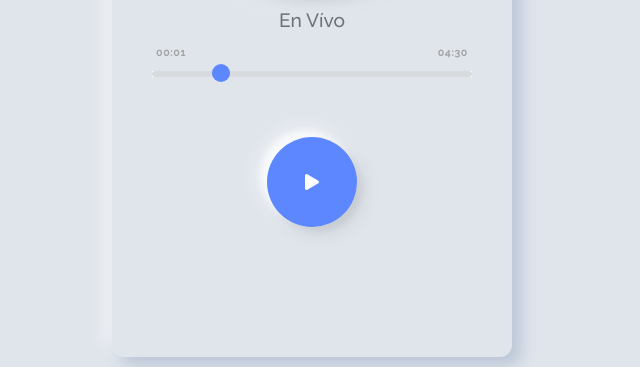
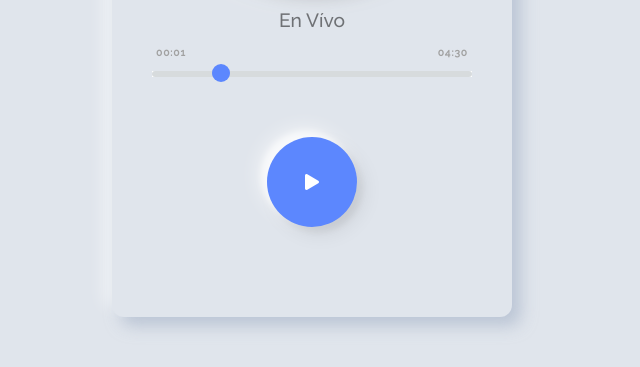
Before and after one commit to CalipanRadioMix/radiostreaming.github.io, a plain HTML site: page index.html in a window 1280 px wide. Shown: the part 433-800 px from the top of the page, without its empty margins (328-968 px from the left). Drawn offline with nearby package versions, Linux system fonts and the light colour scheme.

Commit message:
Update style.css

```diff
--- a/style.css
+++ b/style.css
@@ -30,7 +30,7 @@ img {
 
 .player {
   width: 400px;
-  height: 780px;
+  height: 700px;
   background-color: var(--background);
   display: flex;
   flex-direction: column;
```
